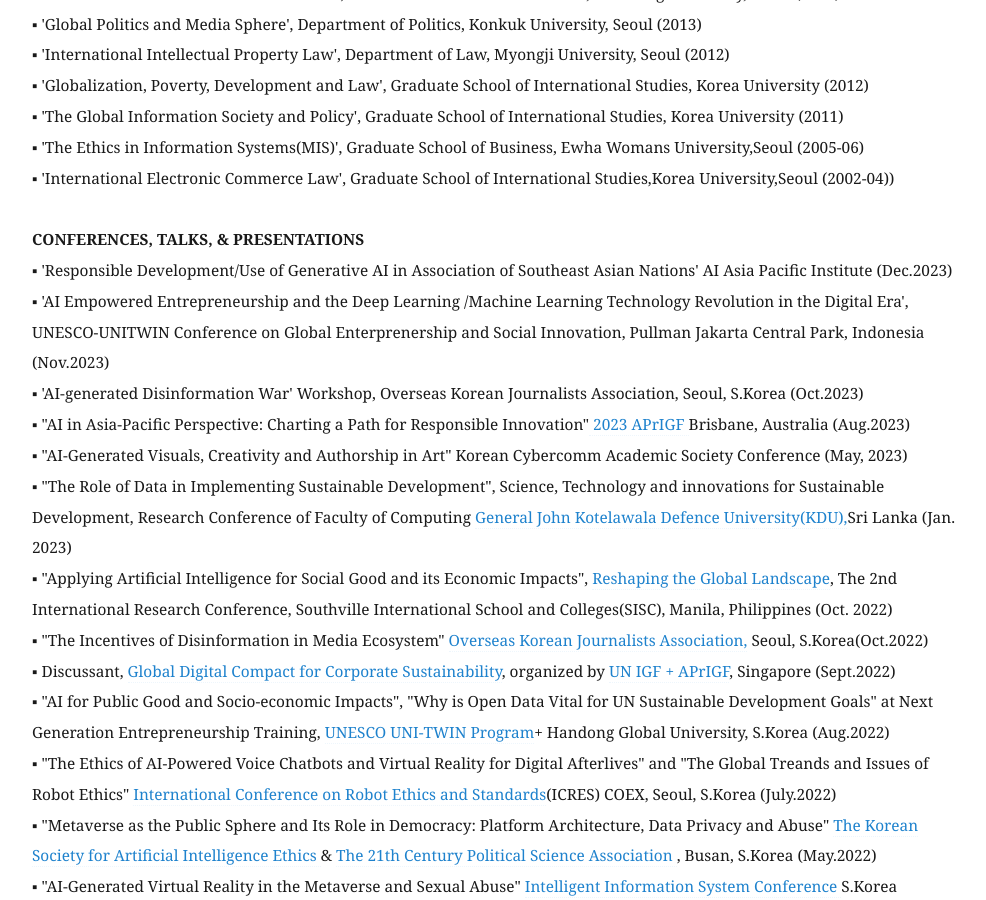
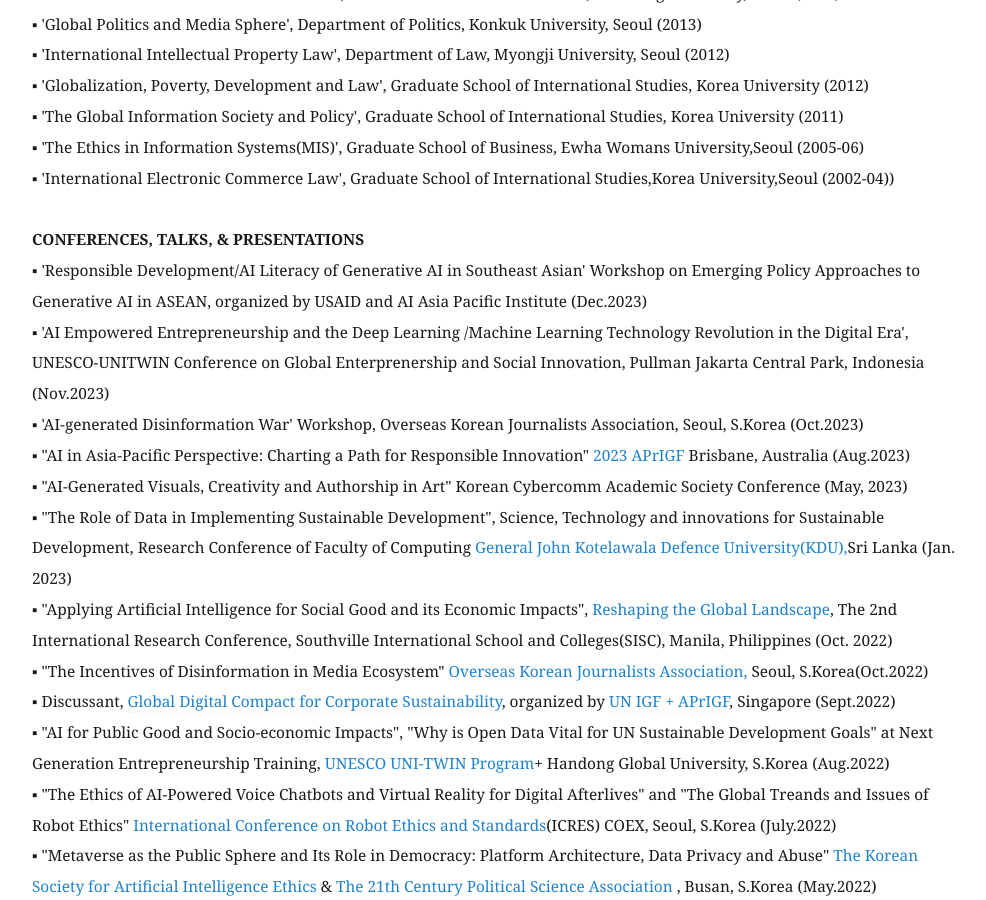
Before and after one commit to eunchangchoi/eunchangchoi.github.io, a Jekyll site: the page built from index.md, in a window 1280 px wide and 900 px high, scrolled down 4331 px. Shown: the whole window, without its empty margins (68-1054 px from the left). Built offline with Jekyll 4.4.1, drawn with Linux system fonts in a browser that asks for light colours.

Commit message:
Update index.md

```diff
--- a/index.md
+++ b/index.md
@@ -95,7 +95,7 @@
 ▪ 'International Electronic Commerce Law', Graduate School of International Studies,Korea University,Seoul (2002-04)) <br>
     <br>
  <strong> CONFERENCES, TALKS, & PRESENTATIONS </strong> <br>
-▪ 'Responsible Development/Use of Generative AI in Association of Southeast Asian Nations' AI Asia Pacific Institute (Dec.2023) <br>
+▪ 'Responsible Development/AI Literacy of Generative AI in Southeast Asian' Workshop on Emerging Policy Approaches to Generative AI in ASEAN, organized by USAID and AI Asia Pacific Institute (Dec.2023) <br>
 ▪ 'AI Empowered Entrepreneurship and the Deep Learning /Machine Learning Technology Revolution in the Digital Era', UNESCO-UNITWIN Conference on Global Enterprenership and Social Innovation, Pullman Jakarta Central Park, Indonesia (Nov.2023) <br>
 ▪ 'AI-generated Disinformation War' Workshop, Overseas Korean Journalists Association, Seoul, S.Korea (Oct.2023) <br>
 ▪ "AI in Asia-Pacific Perspective: Charting a Path for Responsible Innovation"<a href="https://forms.for.asia/proposal/?proposalform=NjQ1N2JkN2I4YmY3Yi8vMjMvLzEyNTQvLzA="> 2023 APrIGF </a> Brisbane, Australia (Aug.2023) <br>
```
